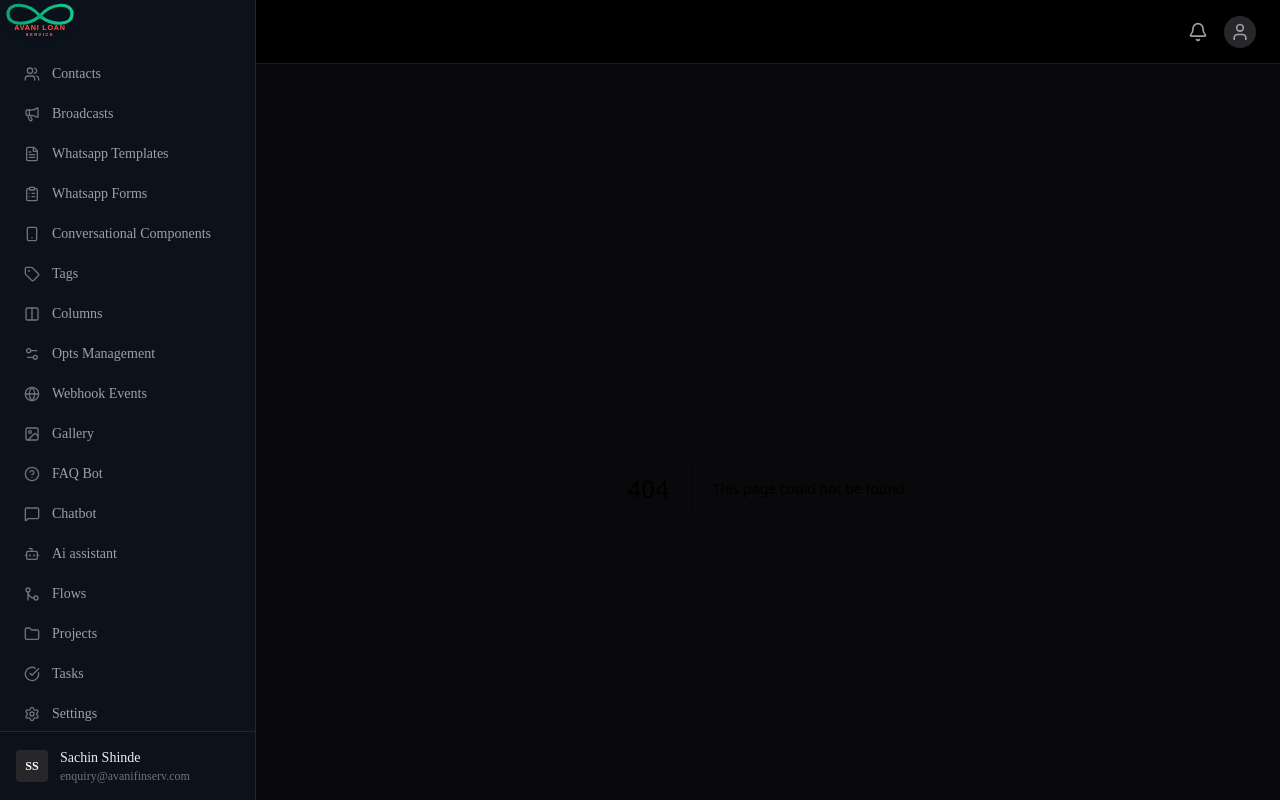
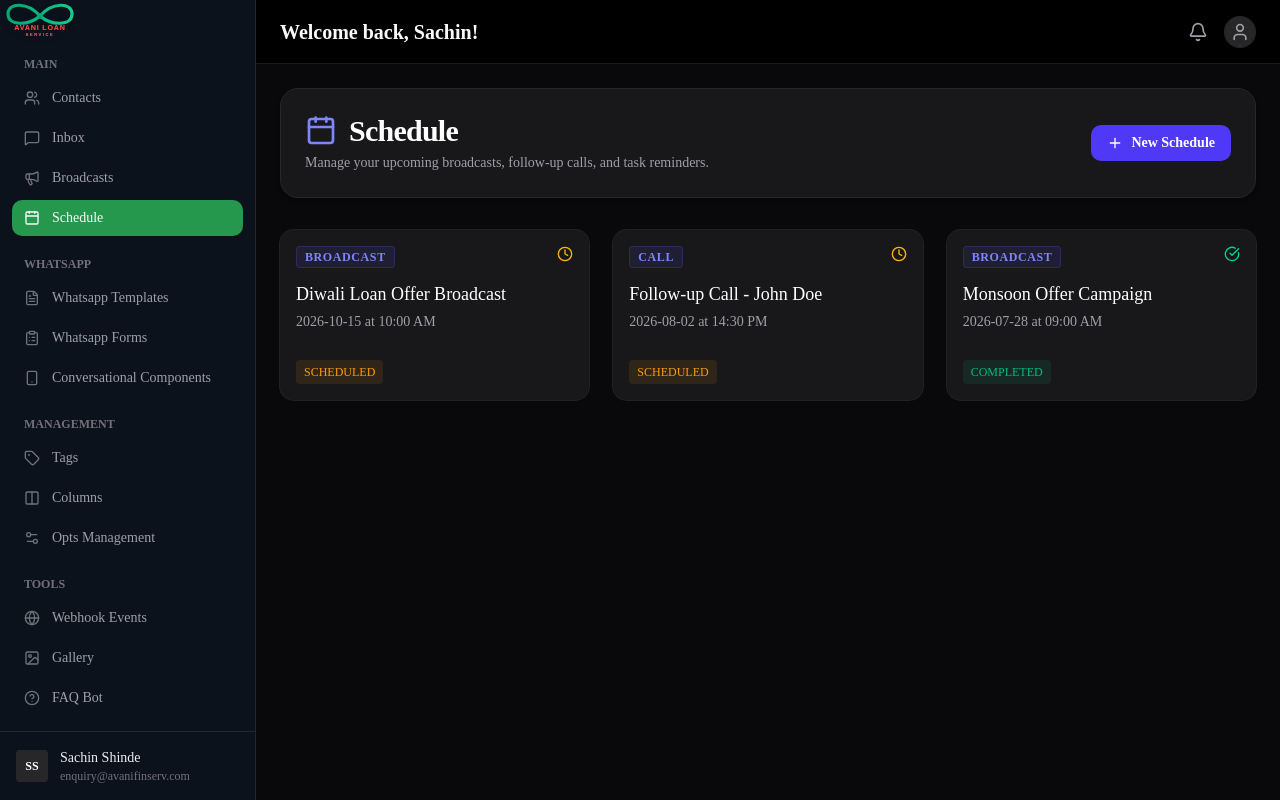
Before and after one commit to avani-agro-foods-1356/avani-crm-backend, a Next.js app: page /schedule in a window 1280 px wide. Before the commit this address had no page. Built offline with nearby package versions, Linux system fonts and the light colour scheme.

Commit message:
fix: remove empty head tag and update sidebar

```diff
--- a/src/app/layout.tsx
+++ b/src/app/layout.tsx
@@ -13,8 +13,8 @@ const geistMono = Geist_Mono({
 });
 
 export const metadata: Metadata = {
-  title: "Create Next App",
-  description: "Generated by create next app",
+  title: "AVANI Loan Services | AI CRM",
+  description: "Advanced AI CRM and Automation Platform for AVANI Loan Services",
 };
 
 import { Sidebar } from "@/components/layout/sidebar";
@@ -30,27 +30,7 @@ export default function RootLayout({
       lang="en"
       className={`${geistSans.variable} ${geistMono.variable} h-full antialiased dark`}
     >
-      <head>
-        <script dangerouslySetInnerHTML={{ __html: `
-          if (typeof window !== 'undefined') {
-            const originalFetch = window.fetch;
-            window.fetch = function (input, init) {
-              if (typeof input === 'string' && (input.includes('.loca.lt') || input.includes('localhost') || input.includes('127.0.0.1'))) {
-                init = init || {};
-                init.headers = init.headers || {};
-                if (init.headers instanceof Headers) {
-                  init.headers.set('bypass-tunnel-reminder', 'true');
-                } else if (Array.isArray(init.headers)) {
-                  init.headers.push(['bypass-tunnel-reminder', 'true']);
-                } else {
-                  init.headers['bypass-tunnel-reminder'] = 'true';
-                }
-              }
-              return originalFetch.call(this, input, init);
-            };
-          }
-        ` }} />
-      </head>
+
       <body className="flex h-full min-h-screen bg-white text-zinc-950 dark:bg-black dark:text-zinc-50">
         <Sidebar className="hidden md:flex" />
         <div className="flex flex-1 flex-col overflow-hidden">
--- a/src/app/page.tsx
+++ b/src/app/page.tsx
@@ -5,7 +5,7 @@ import { Card, CardContent, CardDescription, CardHeader, CardTitle } from "@/com
 import {
   Users, Megaphone, FileText, ClipboardList, Smartphone, Tag, Columns, Settings2,
   Globe, Image as ImageIcon, HelpCircle, MessageSquare, Bot, GitMerge, Folder, CheckCircle,
-  Activity, Phone, Mail, MapPin, ShieldCheck, Briefcase, Award, Search, ArrowRight, ExternalLink
+  Activity, Phone, Mail, MapPin, ShieldCheck, Briefcase, Award, Search, ArrowRight, ExternalLink, Calendar
 } from "lucide-react";
 
 export default function Dashboard() {
@@ -39,6 +39,17 @@ export default function Dashboard() {
       borderColor: "border-emerald-500/20",
       hoverBorder: "hover:border-emerald-500/50",
       category: "Communication"
+    },
+    {
+      name: "Schedule",
+      description: "Calendar view of scheduled broadcasts, tasks, and reminders.",
+      icon: Calendar,
+      href: "/schedule",
+      color: "text-indigo-400",
+      bgColor: "bg-indigo-500/10",
+      borderColor: "border-indigo-500/20",
+      hoverBorder: "hover:border-indigo-500/50",
+      category: "System"
     },
     {
       name: "WhatsApp Templates",
--- /dev/null
+++ b/src/app/schedule/page.tsx
@@ -0,0 +1,61 @@
+"use client";
+
+import React, { useState, useEffect } from "react";
+import { Card, CardContent, CardHeader, CardTitle, CardDescription } from "@/components/ui/card";
+import { Calendar, Plus, Clock, CheckCircle, XCircle } from "lucide-react";
+
+export default function SchedulePage() {
+  const [scheduledItems, setScheduledItems] = useState([
+    { id: 1, title: "Diwali Loan Offer Broadcast", date: "2026-10-15", time: "10:00 AM", status: "SCHEDULED", type: "Broadcast" },
+    { id: 2, title: "Follow-up Call - John Doe", date: "2026-08-02", time: "14:30 PM", status: "SCHEDULED", type: "Call" },
+    { id: 3, title: "Monsoon Offer Campaign", date: "2026-07-28", time: "09:00 AM", status: "COMPLETED", type: "Broadcast" }
+  ]);
+
+  return (
+    <div className="space-y-8 text-zinc-200 max-w-[1200px] mx-auto pb-12">
+      <div className="flex flex-col md:flex-row justify-between items-start md:items-center gap-4 bg-zinc-900 border border-zinc-800 p-6 rounded-2xl shadow-md">
+        <div>
+          <h2 className="text-3xl font-extrabold tracking-tight text-white flex items-center gap-3">
+            <Calendar className="w-8 h-8 text-indigo-400" />
+            Schedule
+          </h2>
+          <p className="text-sm text-zinc-400 mt-1">
+            Manage your upcoming broadcasts, follow-up calls, and task reminders.
+          </p>
+        </div>
+        <button className="flex items-center gap-2 bg-indigo-600 hover:bg-indigo-700 text-white px-4 py-2 rounded-lg text-sm font-semibold transition-colors">
+          <Plus className="w-4 h-4" />
+          New Schedule
+        </button>
+      </div>
+
+      <div className="grid gap-6 md:grid-cols-2 lg:grid-cols-3">
+        {scheduledItems.map((item) => (
+          <Card key={item.id} className="bg-zinc-900 border-zinc-800">
+            <CardHeader className="pb-3">
+              <div className="flex justify-between items-start">
+                <div className="text-xs font-semibold uppercase tracking-wider text-indigo-400 bg-indigo-500/10 px-2 py-0.5 rounded border border-indigo-500/20">
+                  {item.type}
+                </div>
+                {item.status === "SCHEDULED" ? (
+                  <Clock className="w-4 h-4 text-amber-400" />
+                ) : (
+                  <CheckCircle className="w-4 h-4 text-emerald-400" />
+                )}
+              </div>
+              <CardTitle className="text-lg text-white mt-2">{item.title}</CardTitle>
+              <CardDescription className="text-zinc-400">
+                {item.date} at {item.time}
+              </CardDescription>
+            </CardHeader>
+            <CardContent>
+              <div className={`text-xs font-medium inline-flex px-2 py-1 rounded ${item.status === 'SCHEDULED' ? 'bg-amber-500/10 text-amber-500' : 'bg-emerald-500/10 text-emerald-500'}`}>
+                {item.status}
+              </div>
+            </CardContent>
+          </Card>
+        ))}
+      </div>
+    </div>
+  );
+}
--- a/src/components/layout/sidebar.tsx
+++ b/src/components/layout/sidebar.tsx
@@ -6,33 +6,60 @@ import {
   FileText, ClipboardList, Tag, Columns, Settings2, Globe,
   Image as ImageIcon, HelpCircle, MessageSquare, Bot, GitMerge,
   Folder, CheckCircle, Settings, Book, Code, Phone, Users, Smartphone,
-  Megaphone
+  Megaphone, Calendar
 } from 'lucide-react';
 
 export function Sidebar({ className = "" }: { className?: string }) {
   const pathname = usePathname();
 
-  const menuItems = [
+  const menuGroups = [
+    {
+      title: "MAIN",
+      items: [
         { name: "Contacts", icon: Users, href: "/contacts" },
+        { name: "Inbox", icon: MessageSquare, href: "/inbox" },
         { name: "Broadcasts", icon: Megaphone, href: "/broadcasts" },
+        { name: "Schedule", icon: Calendar, href: "/schedule" },
+      ]
+    },
+    {
+      title: "WHATSAPP",
+      items: [
         { name: "Whatsapp Templates", icon: FileText, href: "/templates" },
         { name: "Whatsapp Forms", icon: ClipboardList, href: "/forms" },
         { name: "Conversational Components", icon: Smartphone, href: "/conversational-components" },
+      ]
+    },
+    {
+      title: "MANAGEMENT",
+      items: [
         { name: "Tags", icon: Tag, href: "/tags" },
         { name: "Columns", icon: Columns, href: "/columns" },
         { name: "Opts Management", icon: Settings2, href: "/opts" },
+      ]
+    },
+    {
+      title: "TOOLS",
+      items: [
         { name: "Webhook Events", icon: Globe, href: "/webhooks" },
         { name: "Gallery", icon: ImageIcon, href: "/gallery" },
         { name: "FAQ Bot", icon: HelpCircle, href: "/faq" },
-    { name: "Chatbot", icon: MessageSquare, href: "https://avani-loan-agents.onrender.com/dashboard" },
+        { name: "Chatbot", icon: MessageSquare, href: "https://avani-loan-agents.onrender.com/dashboard", external: true },
         { name: "Ai assistant", icon: Bot, href: "/assistant" },
         { name: "Flows", icon: GitMerge, href: "/flows" },
+      ]
+    },
+    {
+      title: "WORKSPACE",
+      items: [
         { name: "Projects", icon: Folder, href: "/projects" },
         { name: "Tasks", icon: CheckCircle, href: "/tasks" },
         { name: "Settings", icon: Settings, href: "/settings" },
         { name: "Knowledge Base", icon: Book, href: "/knowledge" },
         { name: "Developers", icon: Code, href: "/developers" },
         { name: "Operations Guide", icon: Book, href: "/guide" },
+      ]
+    }
   ];
 
   return (
@@ -42,12 +69,18 @@ export function Sidebar({ className = "" }: { className?: string }) {
         </div>
       <div className="flex-1 py-4 overflow-y-auto custom-scrollbar">
         <nav className="flex flex-col gap-1 px-3">
-          {menuItems.map((item) => {
+          {menuGroups.map((group, i) => (
+            <div key={i} className="mb-4">
+              <h3 className="px-3 text-xs font-semibold text-zinc-500 mb-2">{group.title}</h3>
+              <div className="flex flex-col gap-1">
+                {group.items.map((item) => {
                   const isActive = pathname === item.href;
                   return (
                     <Link
                       key={item.name}
                       href={item.href}
+                      target={item.external ? "_blank" : undefined}
+                      rel={item.external ? "noopener noreferrer" : undefined}
                       className={`flex items-center gap-3 rounded-lg px-3 py-2 text-sm transition-colors ${
                         isActive
                           ? 'bg-primary text-primary-foreground font-medium'
@@ -59,6 +92,9 @@ export function Sidebar({ className = "" }: { className?: string }) {
                     </Link>
                   )
                 })}
+              </div>
+            </div>
+          ))}
         </nav>
       </div>
       <div className="border-t border-zinc-800 p-4">
```
Lines whose indentation alone changed are shown as unchanged.
